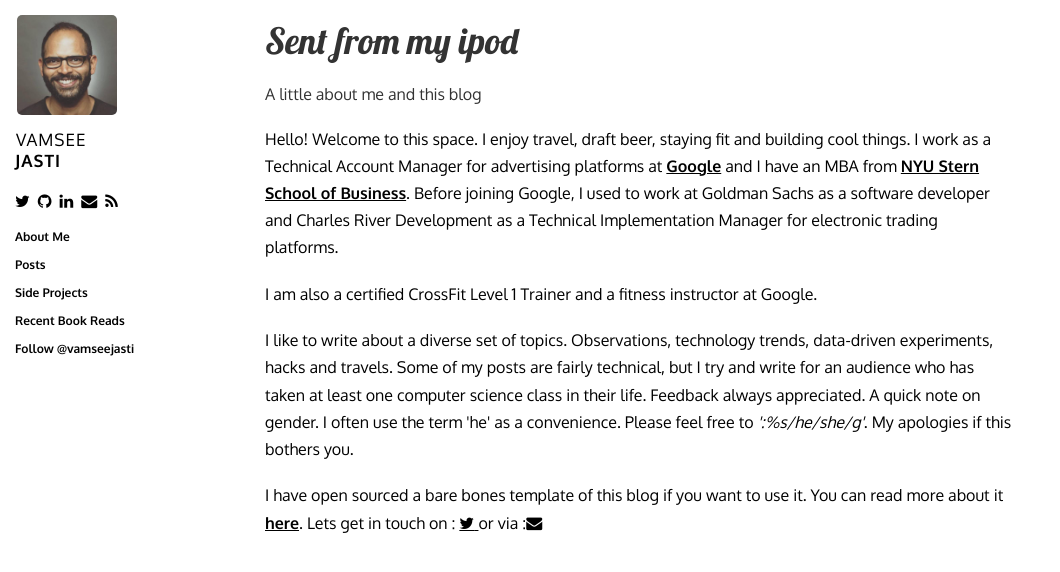
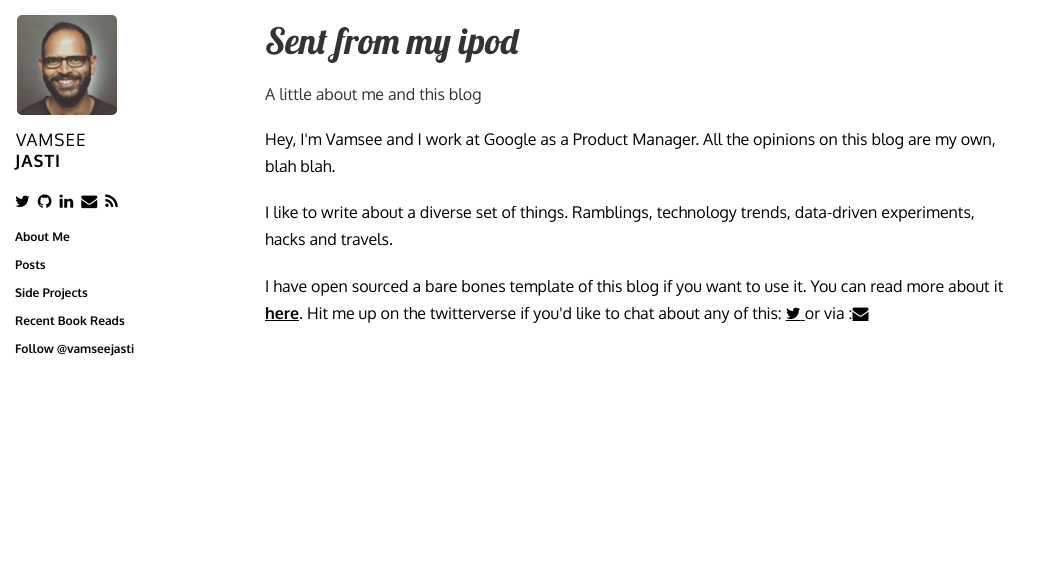
Before and after one commit to jasti/jasti.github.io, a Jekyll site: the page built from about.html, in a window 1280 px wide. Shown: the top 572 px of the page, without its empty margins (0-1060 px from the left). Built offline with Jekyll 4.4.1, drawn with Linux system fonts in a browser that asks for light colours; nearby versions of some CDN libraries.

Commit message:
Minor edits

```diff
--- a/_posts/2017-11-07-alpha.markdown
+++ b/_posts/2017-11-07-alpha.markdown
@@ -3,6 +3,7 @@ layout: post
 title: Why treating animals well today may save you tomorrow
 category: posts
 tags : Tech
+
 ---
 
 Have you heard of [Alpha Go Zero](https://medium.com/intuitionmachine/the-strange-loop-in-alphago-zeros-self-play-6e3274fcdd9f) (AGZ) yet? It's hands down better than the regular Alpha Go which beat the best Alpha Go human player a year ago. The most fascinating thing about the achievement is its ability to self learn based on logic. AGZ is at a degree where a human is unable to reverse engineer why it made a move.
@@ -17,7 +18,7 @@ So here is my main argument, we humans decide to treat a large majority of the a
 
 Some might defend that poultry isn't close to the top of the food chain or nearly have as much intelligence, so they deserve it. Unfortunately, humans could be in the exact scenario as poultry in a few decades because of the machine's ability to become intelligent recursively.
 
-What if we changed our way today and all of a sudden we begin treating our animals nicely. Is it possible that our training data we are feeding to these machines over a long enough period of time would set a new precedent to treat those lower in the food chain more thoughtfully and as a result, in a few decades, although subservient, we'll co-exist with homo machines?
+What if we changed our way today and we begin treating our animals like we want to be treated ourselves? If yes, is it possible that our training data we are feeding to these machines over a long enough period of time would set a new precedent to treat those lower in the food chain more thoughtfully and as a result, in a few decades, although subservient, we'll co-exist with Homo Machines?
 
 Given how Homo Machines are fundamentally based on rationale and logic, think it's a bet worth a gander.
 
--- a/about.html
+++ b/about.html
@@ -9,21 +9,14 @@ title: "About"
 
   <p>
 
-    Hello! Welcome to this space. I enjoy travel, draft beer, staying fit and building cool things.
-    I work as a Technical Account Manager for advertising platforms at <a href="http://google.com">Google</a> and I have an MBA from <a href="http://en.wikipedia.org/wiki/New_York_University_Stern_School_of_Business"> NYU Stern School of Business</a>.
-    Before joining Google, I used to work at Goldman Sachs as a software developer and Charles River Development as a Technical Implementation Manager for electronic trading platforms.
-  </p>
+    Hey, I'm Vamsee and I work at Google as a Product Manager. All the opinions on this blog are my own, blah blah.
 
   <p>
-  	I am also a certified CrossFit Level 1 Trainer and a fitness instructor at Google.
-  </p>
-
-  <p>
-    I like to write about a diverse set of topics. Observations, technology trends, data-driven experiments, hacks and travels. Some of my posts are fairly technical, but I try and write for an audience who has taken at least one computer science class in their life. Feedback always appreciated. A quick note on gender. I often use the term 'he' as a convenience. Please feel free to <i>':%s/he/she/g'</i>. My apologies if this bothers you.
+    I like to write about a diverse set of things. Ramblings, technology trends, data-driven experiments, hacks and travels.
   </p>
   <p>I have open sourced a bare bones template of this blog if you want to use it. You can read more about it <a href ="http://vamseejasti.com/posts/blog/">here</a>.
 
-Lets get in touch on : <a href="https://twitter.com/{{ site.twitter }}" target="_blank"> <i class="icon icon-twitter"></i> </a> or via :<a href="mailto:vamseej@gmail.com?Subject=Hi%20from%20the%20blog" target="_top"><i class="icon icon-envelope"></i></a>
+Hit me up on the twitterverse if you'd like to chat about any of this: <a href="https://twitter.com/{{ site.twitter }}" target="_blank"> <i class="icon icon-twitter"></i> </a> or via :<a href="mailto:vamseej@gmail.com?Subject=Hi%20from%20the%20blog" target="_top"><i class="icon icon-envelope"></i></a>
  </p>
 
 
```
